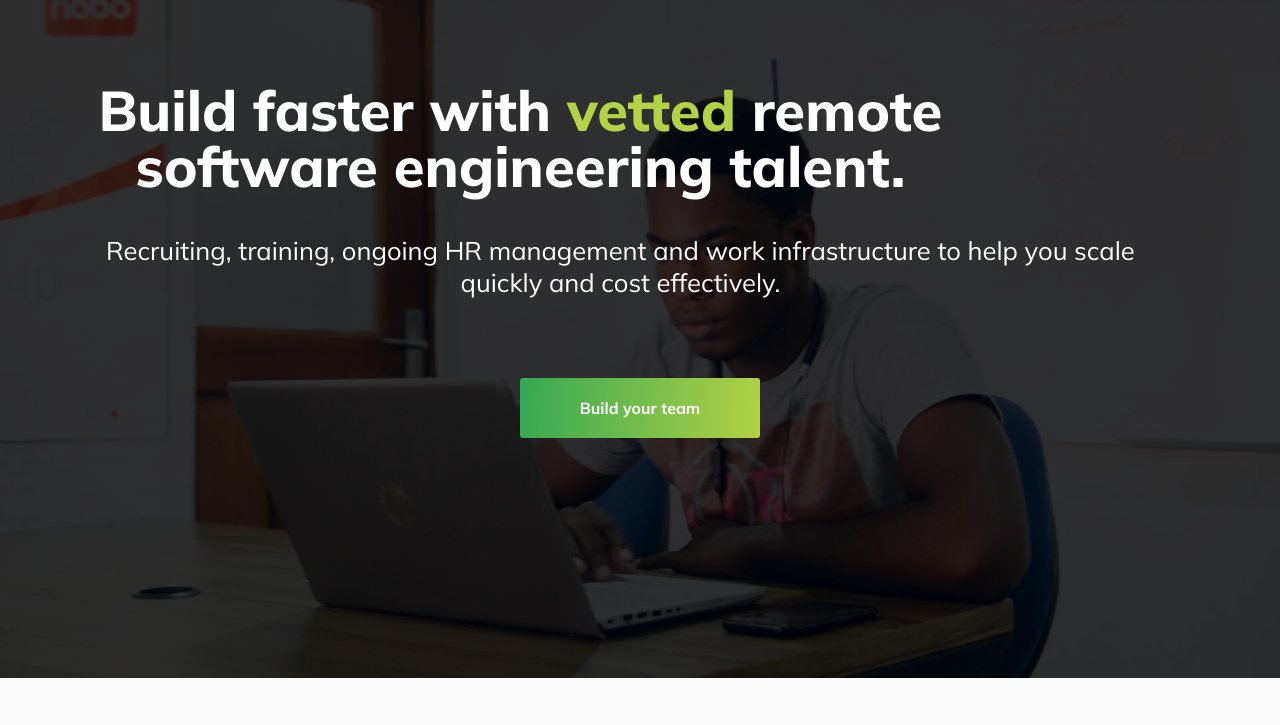
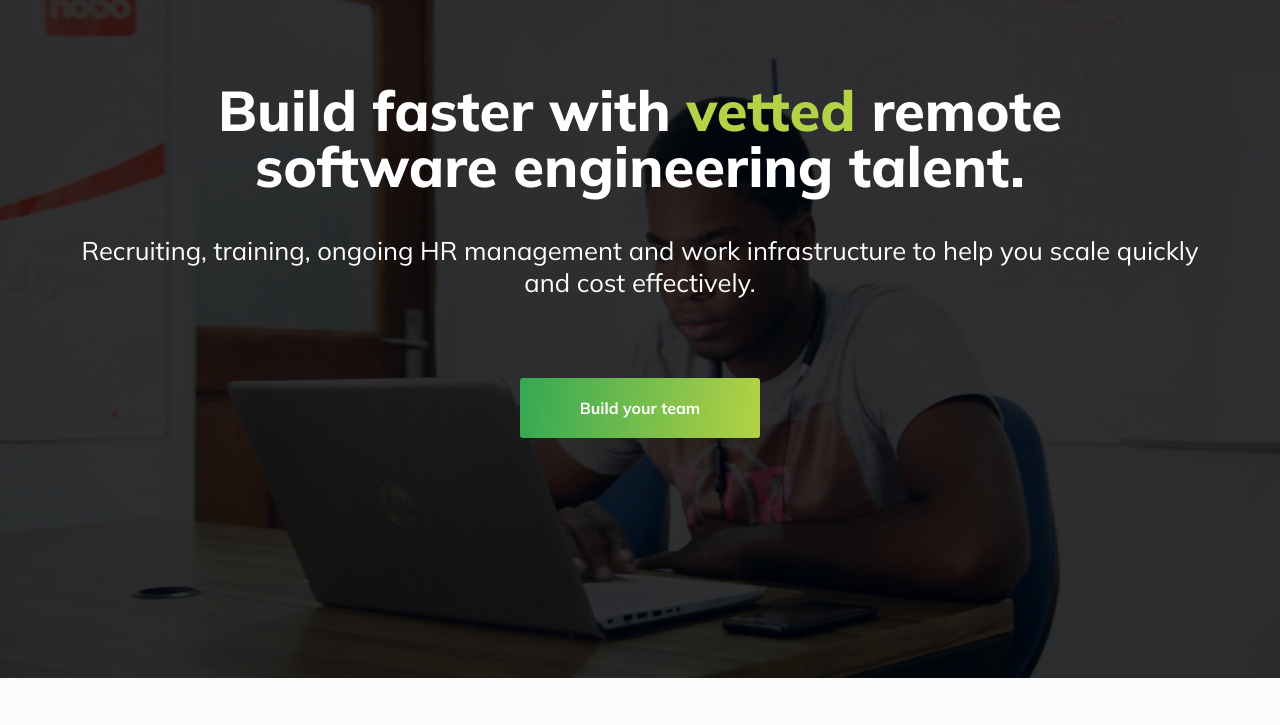
Before and after one commit to JohnIdenyi/decagon-clone, a plain HTML site: page index.html in a window 1280 px wide. Shown: the part 74-799 px from the top of the page. Drawn offline with Linux system fonts and the light colour scheme.

Commit message:
updated .hero-section h1 and p

```diff
--- a/css/style.css
+++ b/css/style.css
@@ -79,6 +79,7 @@ nav .hamburger-btn {
     font-weight: 800;
     line-height: 1em;
     max-width: 900px;
+    margin: 0 auto;
 }
 
 .hero-section span {
@@ -87,7 +88,6 @@ nav .hamburger-btn {
 
 .hero-section p {
     font-size: 1.6rem;
-    max-width: 1100px;
     margin-top: 40px;
 }
 
```
